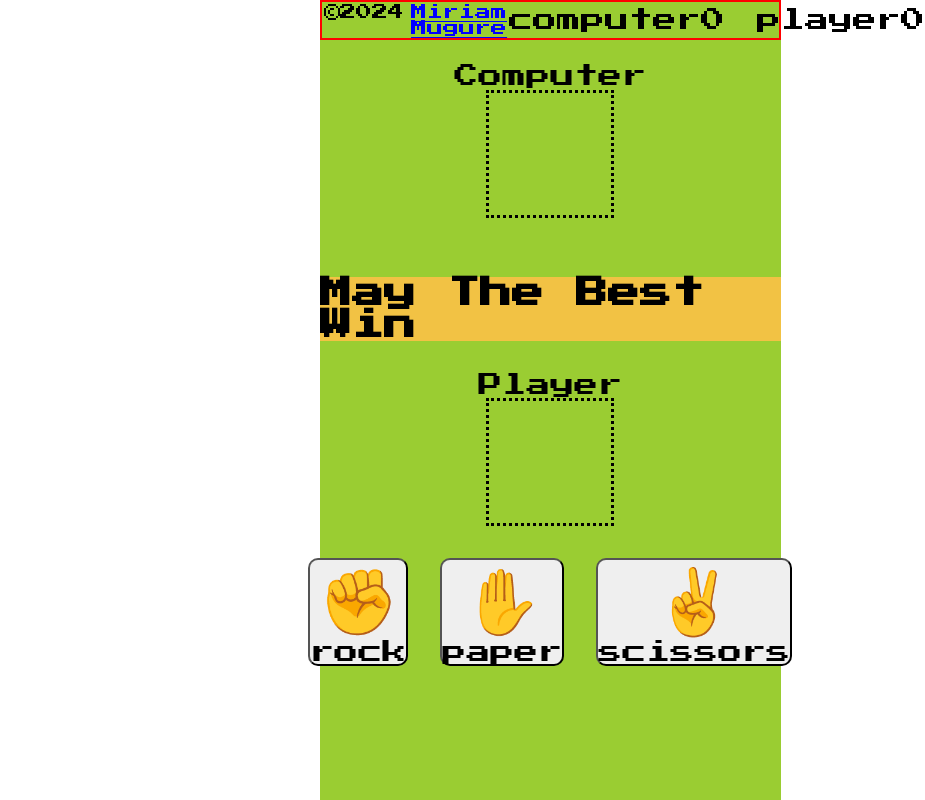
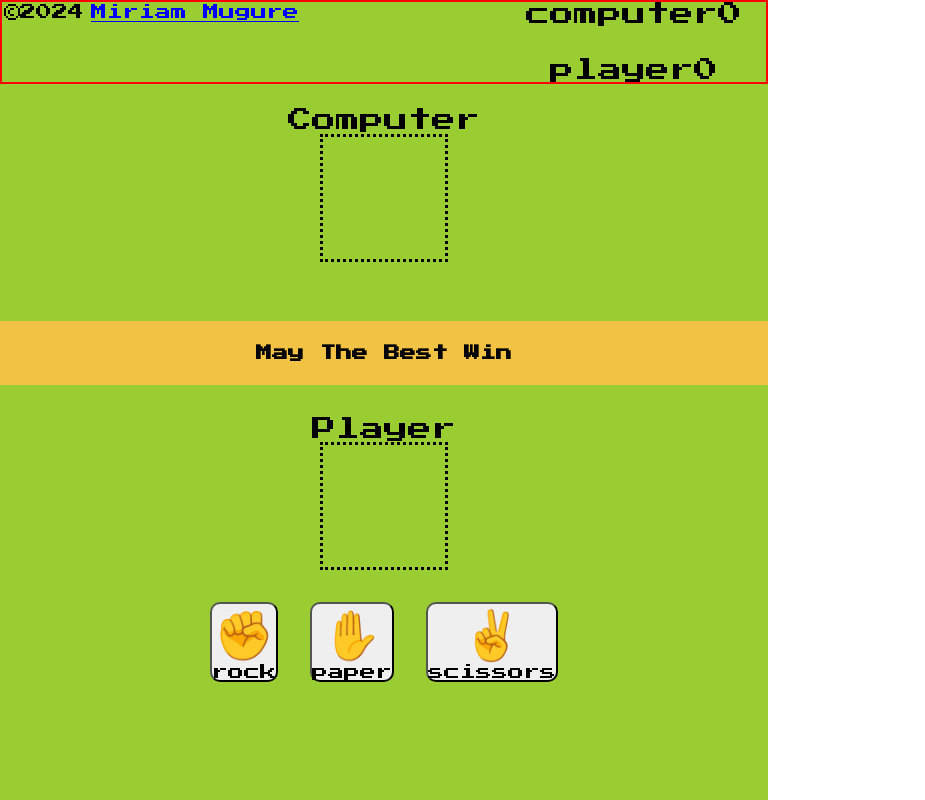
Before and after one commit to miriammugure/rock-paper-scissors, a website built with Vite: page index.html in a window 768 px wide. Shown: the whole page, 925 px wide, since content can reach past the window. Built offline with nearby package versions, Linux system fonts and the light colour scheme.

Commit message:
add responsiveness to the website

```diff
--- a/style.css
+++ b/style.css
@@ -149,3 +149,27 @@ justify-content: space-between;
     font-size: 1rem;
   }
 }
+@media screen and (max-width:900px) and (min-width:601px){
+  .logo{
+    display: flex;
+
+  }
+  .button-choose{
+    font-size: 3rem;
+
+  }
+  .button-choose p{
+    font-size: 1rem;
+  }
+  .container{
+  min-width: 100vw;
+  margin: 0;
+  }
+  .results{
+    font-size: 1rem;
+    flex-direction: column;
+  }
+  .text-result{
+    font-size: 1rem;
+  }
+}
```
